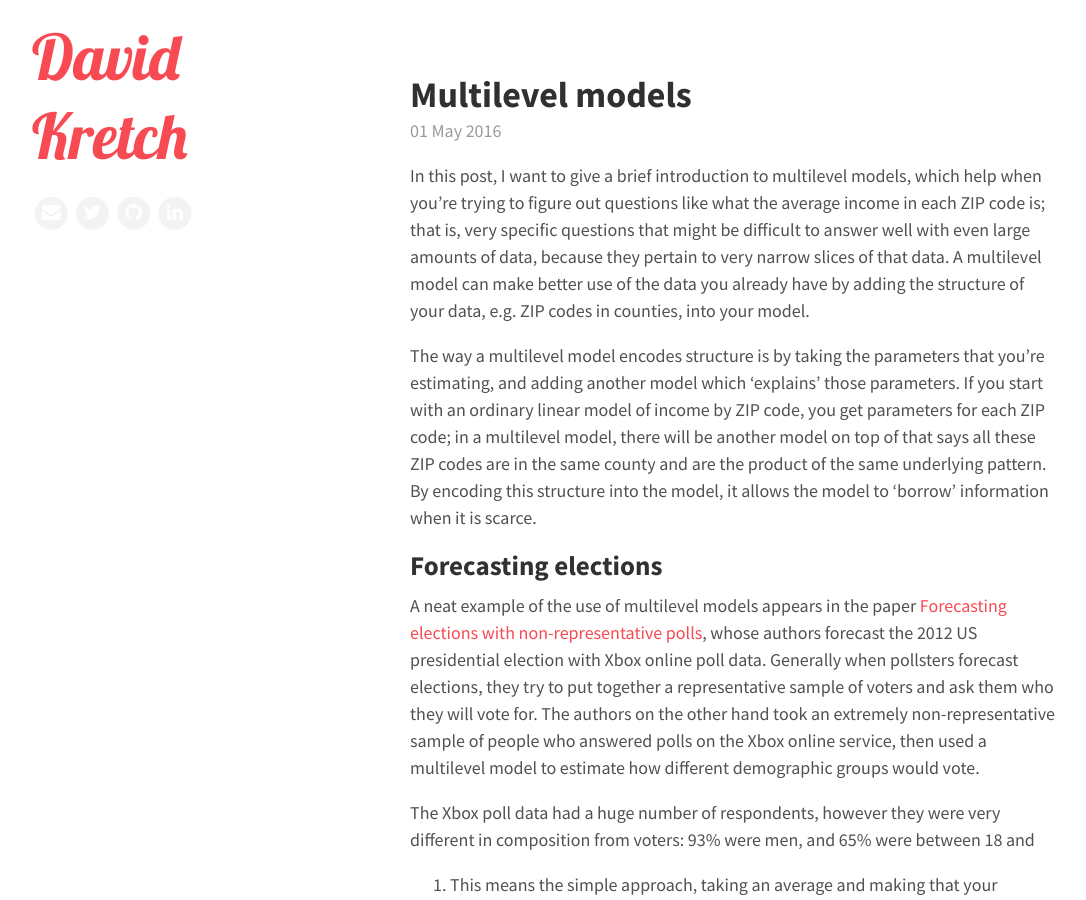
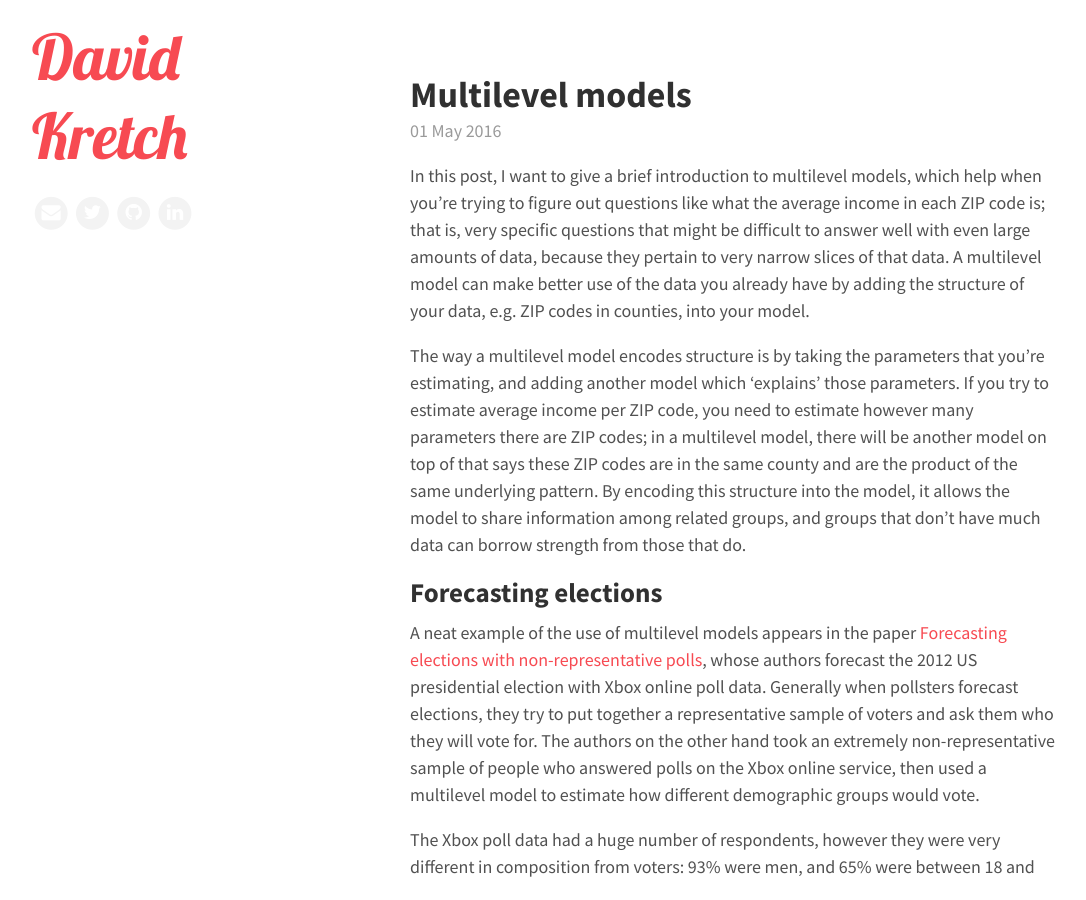
Before and after one commit to davidkretch/kretch.org, a Jekyll site: the page built from _posts/2016-05-01-multilevel-models.md, in a window 1280 px wide and 900 px high. Shown: the whole window, without its empty margins (4-1090 px from the left). Built offline with Jekyll 4.4.1, drawn with Linux system fonts in a browser that asks for light colours; nearby versions of some CDN libraries; formulas are drawn with MathJax 3.

Commit message:
Small wording change

```diff
--- a/_posts/2016-05-01-multilevel-models.md
+++ b/_posts/2016-05-01-multilevel-models.md
@@ -13,11 +13,12 @@ into your model.
 
 The way a multilevel model encodes structure is by taking the parameters that
 you're estimating, and adding another model which 'explains' those parameters.
-If you start with an ordinary linear model of income by ZIP code, you get
-parameters for each ZIP code; in a multilevel model, there will be another model
-on top of that says all these ZIP codes are in the same county and are the
-product of the same underlying pattern. By encoding this structure into the
-model, it allows the model to 'borrow' information when it is scarce.
+If you try to estimate average income per ZIP code, you need to estimate however
+many parameters there are ZIP codes; in a multilevel model, there will be
+another model on top of that says these ZIP codes are in the same county and
+are the product of the same underlying pattern. By encoding this structure into
+the model, it allows the model to share information among related groups, and
+groups that don't have much data can borrow strength from those that do.
 
 ## Forecasting elections
 
```
